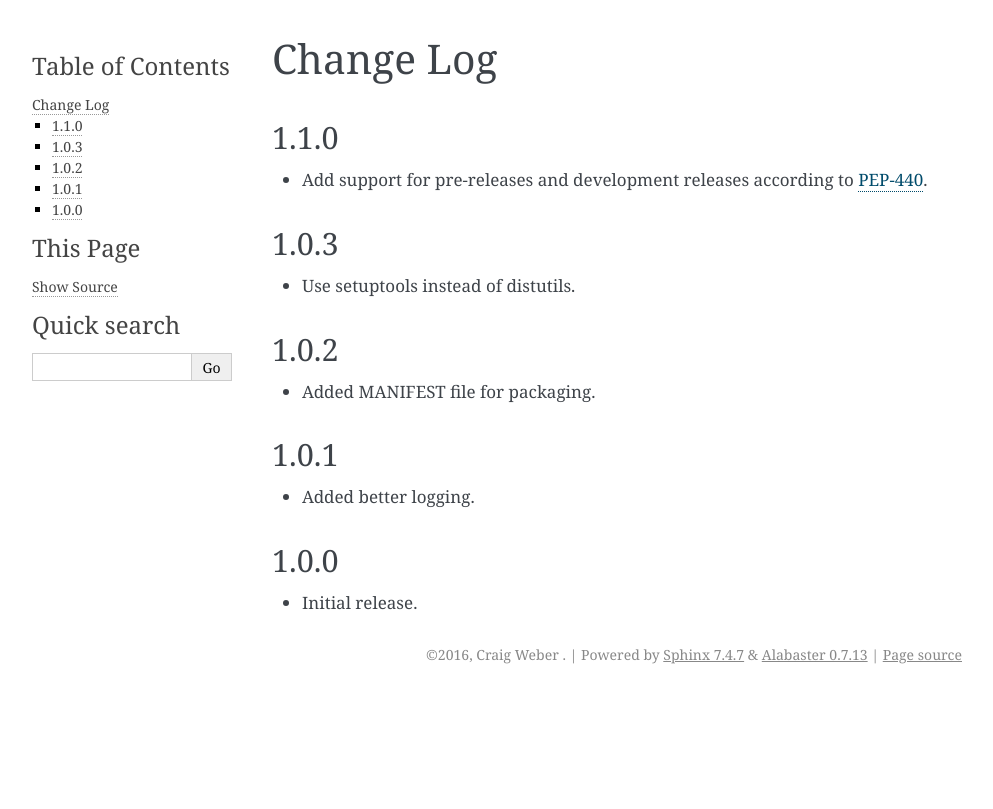
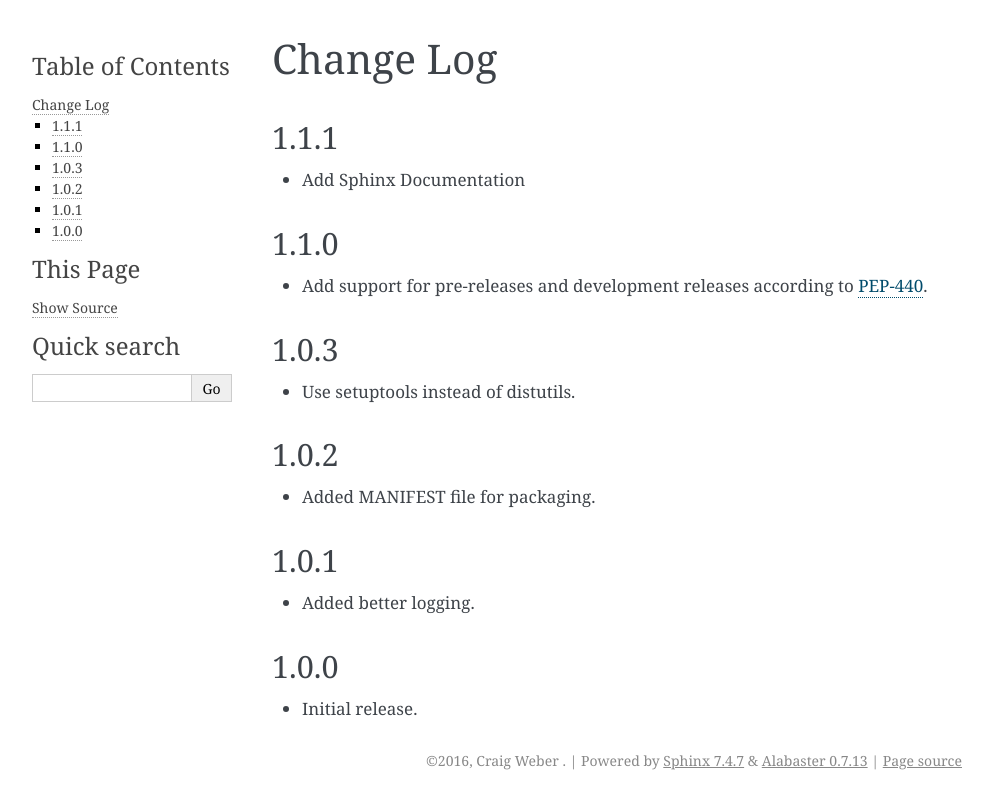
Before and after one commit to crgwbr/python-versiontag, a Sphinx documentation site: the page built from docs/changes.rst, in a window 1280 px wide. Shown: the top 809 px of the page, without its empty margins (148-1141 px from the left). Built offline with Sphinx 7.4.7, drawn with Linux system fonts in a browser that asks for light colours.

Commit message:
Update changelog

```diff
--- a/docs/changes.rst
+++ b/docs/changes.rst
@@ -1,5 +1,9 @@
 Change Log
 ==========
+
+1.1.1
+------------------
+- Add Sphinx Documentation
 
 1.1.0
 ------------------
```
